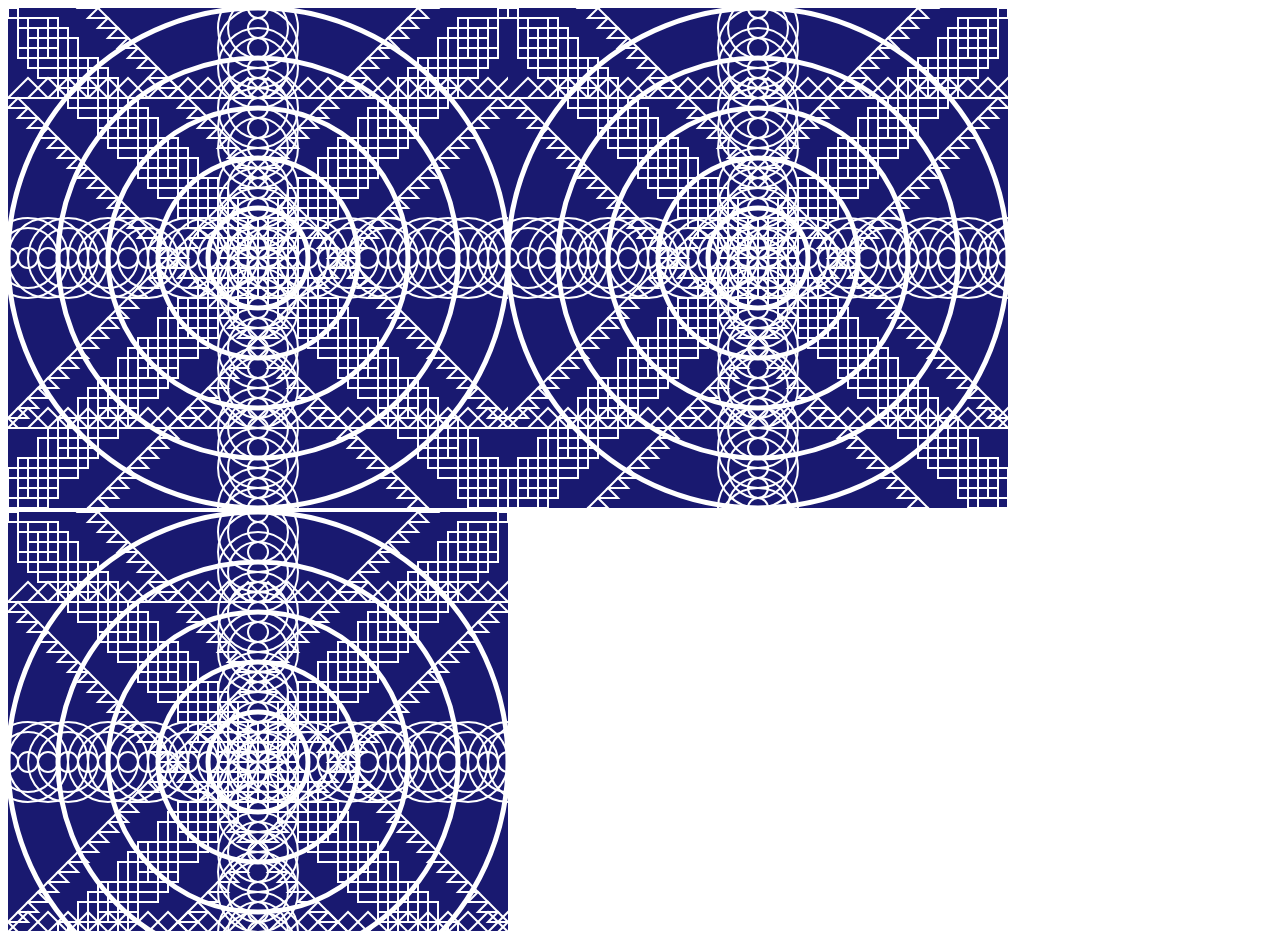
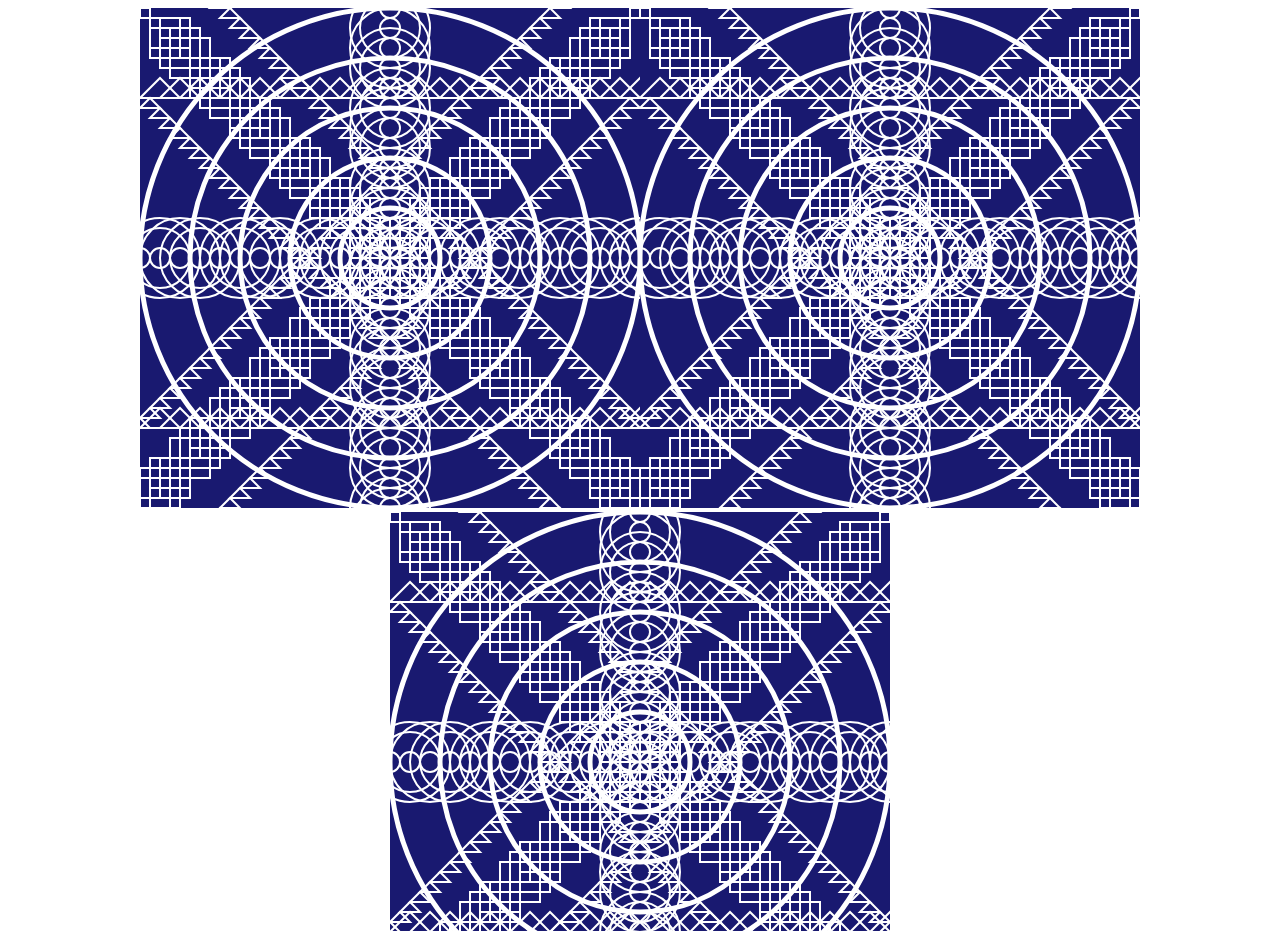
Before and after one commit to gorgeousvlad/gorgeousvlad.ornament.io, a plain HTML site: page index.html in a window 1280 px wide. Shown: the top 931 px of the page. Drawn offline with Linux system fonts and the light colour scheme.

Commit message:
styles file added

```diff
--- a/canvas.js
+++ b/canvas.js
@@ -9,10 +9,11 @@ window.onload =
 
 		for (var j = 0; j < 2;j++){
 			var line = document.createElement("div");
+			line.id = "line"
 			document.body.appendChild(line)
 			for(var i = 0;i < 3 ;i++){
 				var outer = document.createElement("div");
-				outer.style.display = "inline-block";
+				//outer.style.display = "inline-block";
 				line.appendChild(outer);
 				var canvas = document.createElement("canvas");
 				outer.appendChild(canvas);
--- a/index.html
+++ b/index.html
@@ -2,6 +2,7 @@
 <html lang = "ru">
 <head>
 	<meta charset ="UTF-8">
+	<link rel = 'stylesheet' type = 'text/css' href = 'style.css'>
 	<script src='canvas.js'></script>
 	<title></title>
 </head>
--- /dev/null
+++ b/style.css
@@ -0,0 +1,6 @@
+#line{
+	display:flex;
+	flex-wrap:wrap;
+	justify-content:center;
+	align-items:flex-start;
+}
```
